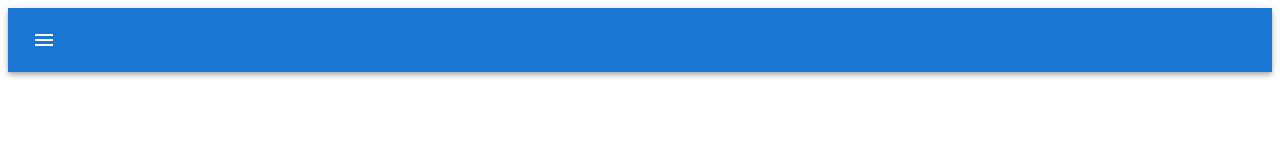
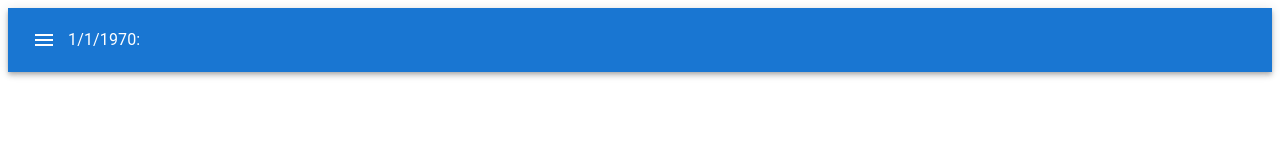
Before and after one commit to tthogehoge/TurnPlayerTauri, a React (Vite) app: page / in a window 1280 px wide. Shown: the top 160 px of the page. Built offline with nearby package versions, Linux system fonts and the light colour scheme.

Commit message:
日付を表示する

```diff
--- a/src/App.tsx
+++ b/src/App.tsx
@@ -42,6 +42,7 @@ export type SSetting = {
 export type Media = {
   path: string;
   name: string;
+  date: number;
 };
 
 export type Files = Array<Media>;
@@ -61,7 +62,7 @@ type Config = {
 function getDefaultConfig() {
   let config: Config = {
     set: { dir: "", str: "" },
-    media: { path: "", name: "" },
+    media: { path: "", name: "", date: 0 },
     pos: 0,
   };
   return config;
@@ -293,7 +294,7 @@ function App() {
           >
             <MenuIcon />
           </IconButton>
-          <Typography>{s_playname}</Typography>
+          <Typography>{(new Date(s_config.media.date * 1000)).toLocaleDateString()}: {s_playname}</Typography>
         </Toolbar>
       </AppBar>
 
```
